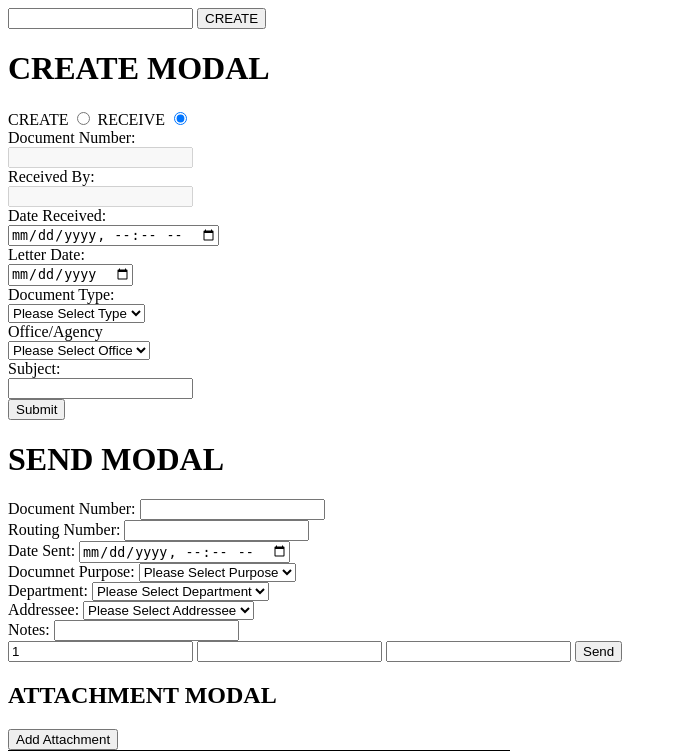
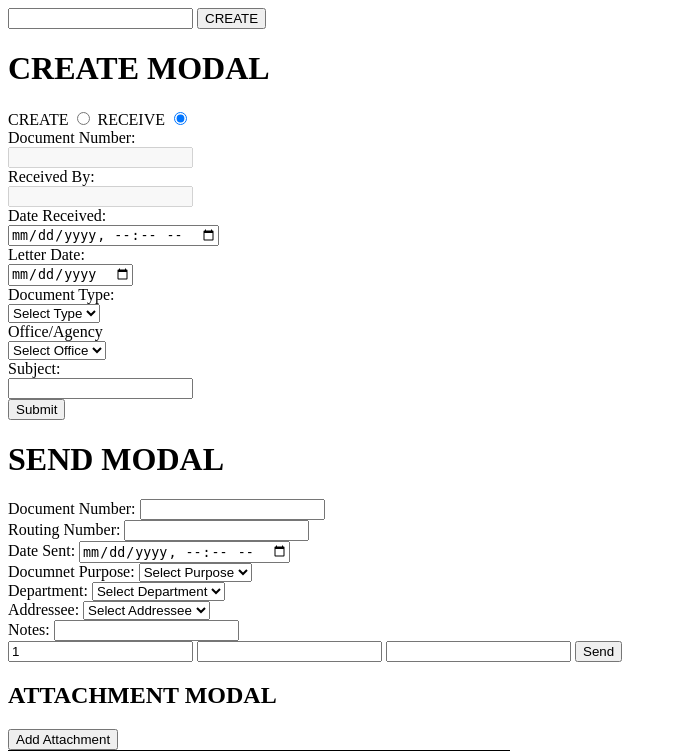
Before and after one commit to Shishwami/DOTS, a PHP site: page /DOC_VIEW.php in a window 1280 px wide. Shown: the top 751 px of the page, without its empty margins (0-677 px from the left). Run offline with PHP 8.4, Linux system fonts and the light colour scheme.

Commit message:
Update DOC_VIEW.php

```diff
--- a/PAGES/DOC_VIEW/DOC_VIEW.php
+++ b/PAGES/DOC_VIEW/DOC_VIEW.php
@@ -91,14 +91,14 @@
             <div>
                 <label for="CREATE_DOC_TYPE">Document Type:</label> <br>
                 <select name="DOC_TYPE_ID" id="CREATE_DOC_TYPE">
-                    <option value="" disabled selected>Please Select Type</option>
+                    <option value="" disabled selected> Select Type</option>
                     <!-- to be filled using database -->
                 </select>
             </div>
             <div>
                 <label for="CREATE_DOC_OFFICE">Office/Agency</label> <br>
                 <select name="S_OFFICE_ID" id="CREATE_DOC_OFFICE">
-                    <option value="" disabled selected>Please Select Office</option>
+                    <option value="" disabled selected> Select Office</option>
                     <!-- to be filled using database -->
                 </select>
             </div>
@@ -133,21 +133,21 @@
             <div>
                 <label for="SEND_DOC_PRPS">Documnet Purpose:</label>
                 <select name="PRPS_ID" id="SEND_DOC_PRPS">
-                    <option value="" disabled selected>Please Select Purpose</option>
+                    <option value="" disabled selected> Select Purpose</option>
                     <!-- to be filled using database -->
                 </select>
             </div>
             <div>
                 <label for="SEND_R_DEPT_ID">Department:</label>
                 <select name="R_DEPT_ID" id="SEND_R_DEPT_ID">
-                    <option value="" disabled selected>Please Select Department</option>
+                    <option value="" disabled selected> Select Department</option>
                     <!-- to be filled using database -->
                 </select>
             </div>
             <div>
                 <label for="SEND_DOC_ADDRESSEE">Addressee:</label>
                 <select name="R_USER_ID" id="SEND_DOC_ADDRESSEE">
-                    <option value="" disabled selected>Please Select Addressee</option>
+                    <option value="" disabled selected> Select Addressee</option>
                     <!-- to be filled using database -->
                 </select>
             </div>
```
